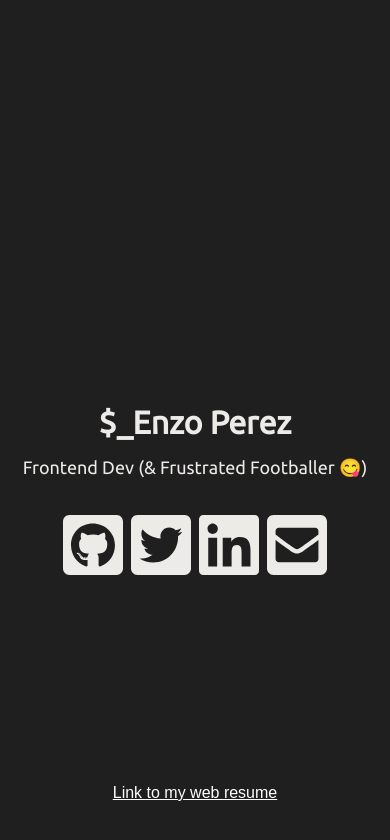
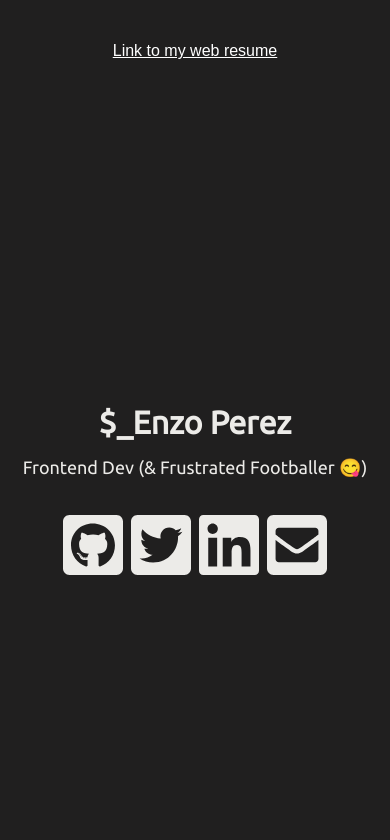
Before and after one commit to EnzzoPerez/mypage, a React (Create React App) app: page / in a window 390 px wide. Shown: the top 840 px of the page. Built offline with nearby package versions, Linux system fonts and the light colour scheme; the HTML template or start-up script is replaced by a standard one.

Commit message:
update media querys

```diff
--- a/src/App.css
+++ b/src/App.css
@@ -78,6 +78,9 @@ html, body, .contain, #root, .link {
     margin-top: 245px;
     width: 70%;
   }
+  .link{
+    align-items: flex-start;
+  }
   .svg-inline--fa.fa-w-14{
     width: 60px;
   }
```
